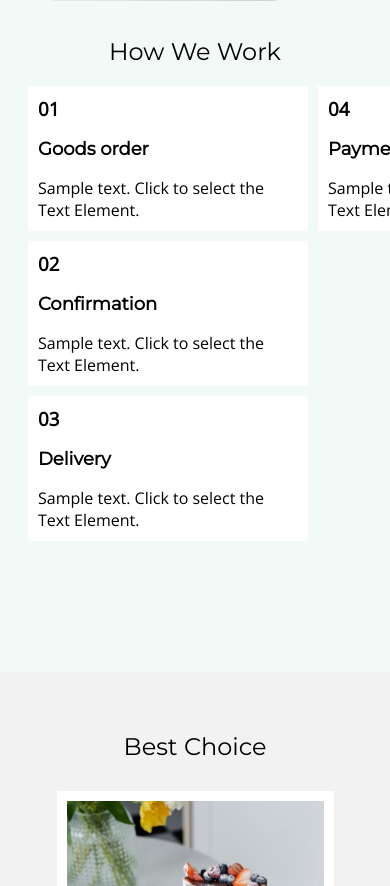
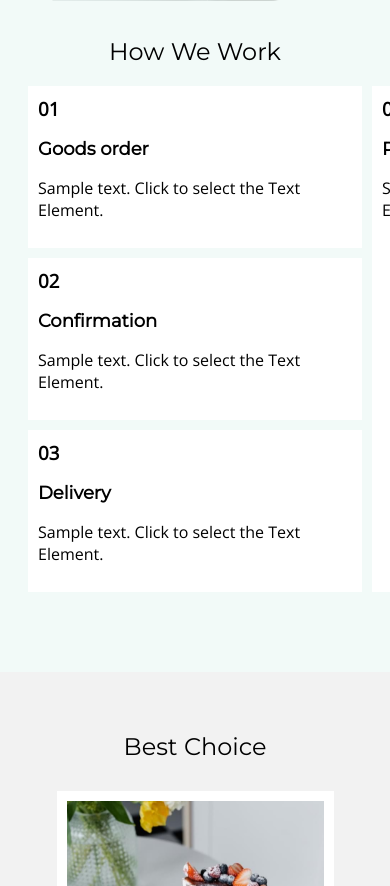
Before and after one commit to leansdr/projeto-cake, a website built with Vite: page index.html in a window 390 px wide. Shown: the part 6464-7350 px from the top of the page. Built offline with nearby package versions, Linux system fonts and the light colour scheme.

Commit message:
Salvando index.html

```diff
--- a/assets/sass/_responsivo.scss
+++ b/assets/sass/_responsivo.scss
@@ -86,7 +86,7 @@
     }
   }
   #how-work {
-    height: 100%;
+    height: 120%;
     padding-bottom: 80px;
     #how-work-info {
       display: flex;
@@ -106,6 +106,9 @@
         #how-work-grid {
           display: flex;
           flex-direction: column;
+          .grid-item {
+            width: 100%;
+          }
         }
       }
     }
--- a/assets/sass/_work.scss
+++ b/assets/sass/_work.scss
@@ -28,7 +28,8 @@
         flex-wrap: wrap;
         gap: 10px;
         height: 60vh;
-        #grid-item {
+        .grid-item {
+          flex: 1;
           background-color: var(--white);
           padding: 10px;
           width: 280px;
--- a/index.html
+++ b/index.html
@@ -193,22 +193,22 @@
           <div id="how-work-description">
             <h2>How We Work</h2>
             <div id="how-work-grid">
-              <div id="grid-item">
+              <div class="grid-item">
                 <h3>01</h3>
                 <h6>Goods order</h6>
                 <p>Sample text. Click to select the Text Element.</p>
               </div>
-              <div id="grid-item">
+              <div class="grid-item">
                 <h3>02</h3>
                 <h6>Confirmation</h6>
                 <p>Sample text. Click to select the Text Element.</p>
               </div>
-              <div id="grid-item">
+              <div class="grid-item">
                 <h3>03</h3>
                 <h6>Delivery</h6>
                 <p>Sample text. Click to select the Text Element.</p>
               </div>
-              <div id="grid-item">
+              <div class="grid-item">
                 <h3>04</h3>
                 <h6>Payment</h6>
                 <p>Sample text. Click to select the Text Element.</p>
```
Also changed, not shown: assets/css/main.css, 1 other file.
